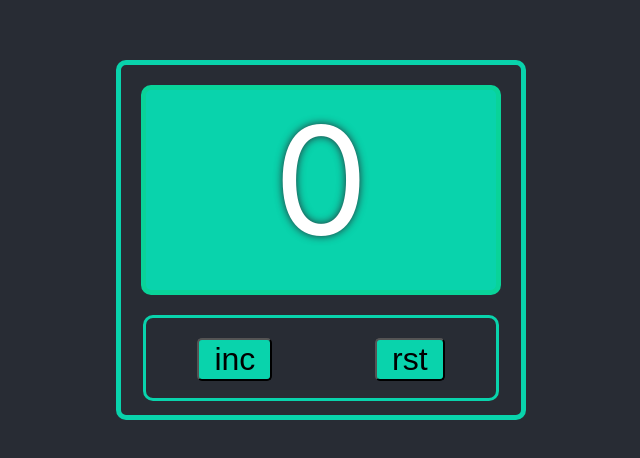
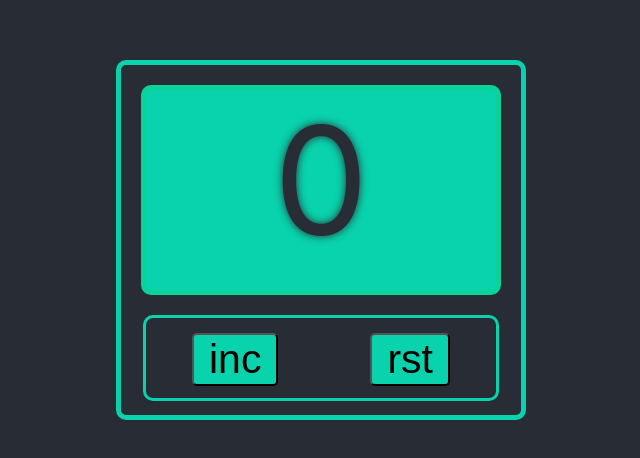
Before and after one commit to andorey/exam_first_counter, a React (Create React App) app: page / in a window 1280 px wide. Shown: the part 160-618 px from the top of the page, without its empty margins (319-959 px from the left). Built offline with nearby package versions, Linux system fonts and the light colour scheme.

Commit message:
rechange button control

```diff
--- a/src/App.css
+++ b/src/App.css
@@ -10,7 +10,7 @@
   align-items: center;
   justify-content: center;
   font-size: calc(10px + 2vmin);
-  color: white;
+  color: #282c34;
   text-shadow: 0 0 9px #282c34;
 }
 
@@ -48,8 +48,8 @@
 }
 
 .button button {
-  font-size: 32px;
-  margin: 20px;
+  font-size: 41px;
+  margin: 15px;
   padding-right: 15px;
   padding-left: 15px;
   background-color: #09d3ac;
@@ -61,14 +61,13 @@
   margin: 0 auto;
   height: 80px;
   width: 350px;
-  margin-top: 20px;
+  margin-top:20px;
   border: 3px solid #09d3ac;
   border-radius: 10px;
 }
 
 .maxValueClass {
   color: red;
-  text-shadow: 0 0 19px white;
   height: 200px;
   width: 350px;
   margin: 0 auto;
--- a/src/App.js
+++ b/src/App.js
@@ -15,15 +15,14 @@ class App extends React.Component {
 
 	onClickUp = () => {
 
-		this.state.counter < this.state.maxCounter ?
-			this.setState({ counter: this.state.counter + 1}) :
-			this.setState({isDisable: true})
+		if (this.state.counter < this.state.maxCounter){
+			this.setState({ counter: this.state.counter + 1}
+			)}
 	};
 
 	onClickReset = () => {
 		this.setState({
 				counter: 0,
-				isDisable: false
 			}
 		)
 	};
@@ -41,7 +40,7 @@ class App extends React.Component {
 							<div className="button">
 								{this.state.buttons.map( element =>
 									<Buttons buttonsName={ element }
-											 isDisable={this.state.isDisable}
+											 state={this.state}
 											 onClickUp={this.onClickUp}
 											 onClickReset={this.onClickReset}/>
 								)}
--- a/src/Buttons.jsx
+++ b/src/Buttons.jsx
@@ -7,8 +7,9 @@ class Buttons extends React.Component {
 	render() {
 
 		return (
-			<button onClick={this.props.buttonsName === 'inc' ? this.props.onClickUp :
-			this.props.onClickReset} disabled={this.props.buttonsName === 'inc' ?  this.props.isDisable : false}>
+			<button
+				onClick={this.props.buttonsName === 'inc' ? this.props.onClickUp : this.props.onClickReset}
+				disabled={this.props.buttonsName === 'rst' || this.props.state.counter < this.props.state.maxCounter ? false : true}>
 				{this.props.buttonsName}
 			</button>
 		)
```
